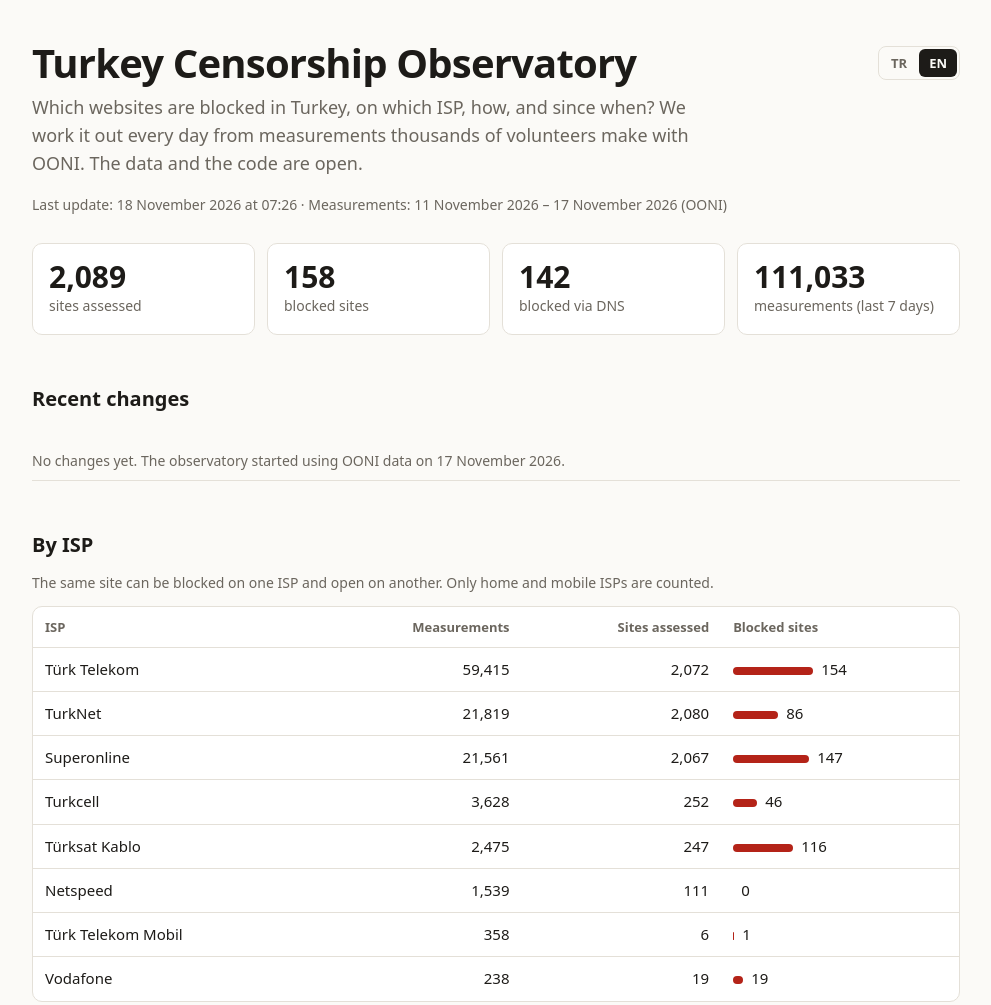
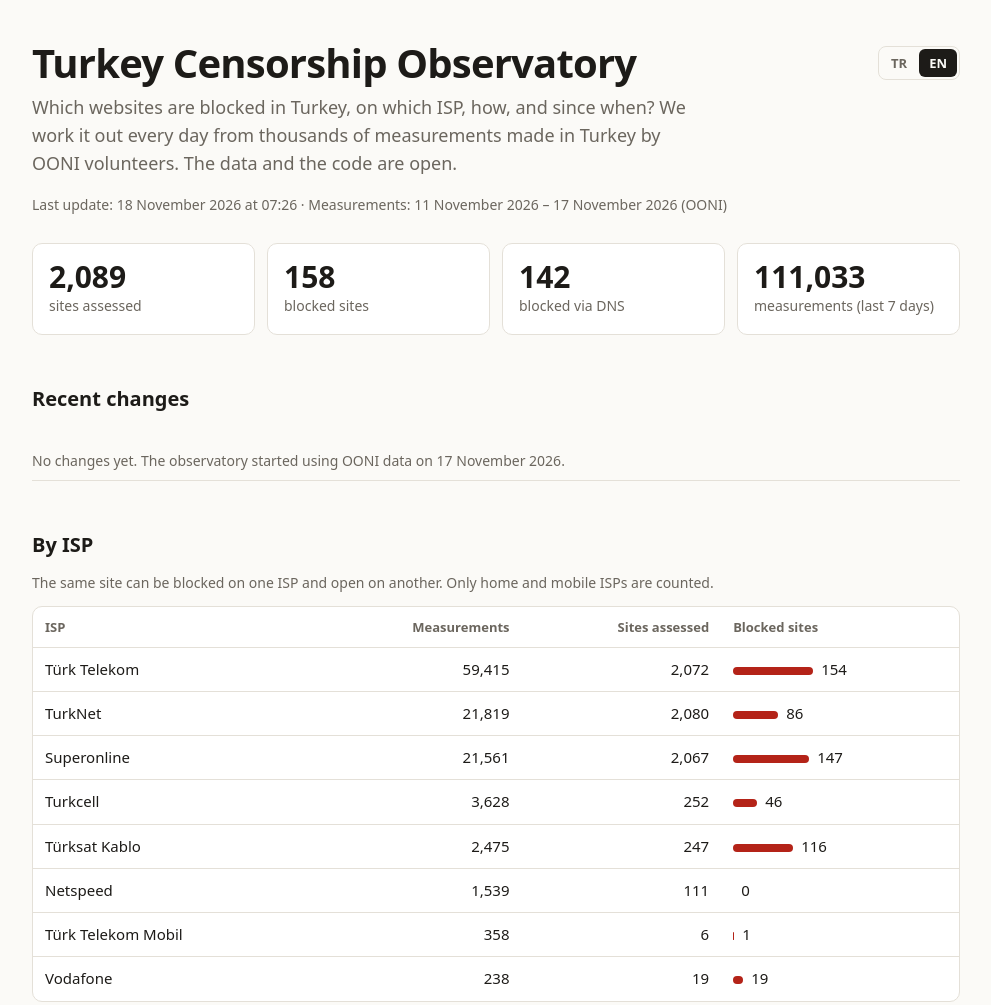
Before and after one commit to cybergah/sansur-gozlemevi, a plain HTML site: page site/index.html in a window 1280 px wide. Shown: the top 1005 px of the page, without its empty margins (144-1135 px from the left). Drawn offline with Linux system fonts and the light colour scheme; no server answers; files whose address does not match are found by name.

Commit message:
Paylaşım görseli; giriş metninde ölçüm sayısı doğru ifade edildi

```diff
--- a/site/index.html
+++ b/site/index.html
@@ -9,6 +9,11 @@
 <meta property="og:title" content="Turkey Censorship Observatory · Türkiye Sansür Gözlemevi">
 <meta property="og:description" content="Which websites are blocked in Turkey, on which ISP, how (DNS, IP or SNI) and since when. Updated daily from thousands of OONI measurements. Open data.">
 <meta property="og:url" content="https://cybergah.github.io/sansur-gozlemevi/">
+<meta property="og:image" content="https://cybergah.github.io/sansur-gozlemevi/og.png">
+<meta property="og:image:width" content="1200">
+<meta property="og:image:height" content="630">
+<meta property="og:image:alt" content="Turkey Censorship Observatory: which websites are blocked in Turkey, on which ISP, how, and since when.">
+<meta name="twitter:card" content="summary_large_image">
 <link rel="alternate" hreflang="tr" href="https://cybergah.github.io/sansur-gozlemevi/?lang=tr">
 <link rel="alternate" hreflang="en" href="https://cybergah.github.io/sansur-gozlemevi/?lang=en">
 <style>
@@ -74,7 +79,7 @@
 <body>
 <main>
   <div class="top"><h1 data-i18n="baslik">Türkiye Sansür Gözlemevi</h1><div class="lang" role="group" aria-label="Dil / Language"><button type="button" data-lang="tr">TR</button><button type="button" data-lang="en">EN</button></div></div>
-  <p class="lead" data-i18n="giris">Türkiye'de hangi siteler engelli, hangi operatörde, nasıl ve ne zamandan beri? Binlerce gönüllünün OONI ile yaptığı ölçümlerden her gün çıkarıyoruz. Veriler ve kod açık.</p>
+  <p class="lead" data-i18n="giris">Türkiye'de hangi siteler engelli, hangi operatörde, nasıl ve ne zamandan beri? OONI gönüllülerinin Türkiye'den yaptığı binlerce ölçümden her gün çıkarıyoruz. Veriler ve kod açık.</p>
   <p class="meta" id="meta" data-i18n="yukleniyor">Yükleniyor…</p>
 
   <div class="stats">
@@ -141,7 +146,7 @@ const LOC = DIL === "tr" ? "tr-TR" : "en-GB";
 // Sabit metinlerin İngilizcesi. Türkçesi sayfanın kendisinde.
 const EN = {
   baslik: "Turkey Censorship Observatory",
-  giris: "Which websites are blocked in Turkey, on which ISP, how, and since when? We work it out every day from measurements thousands of volunteers make with OONI. The data and the code are open.",
+  giris: "Which websites are blocked in Turkey, on which ISP, how, and since when? We work it out every day from thousands of measurements made in Turkey by OONI volunteers. The data and the code are open.",
   yukleniyor: "Loading…",
   olculen: "sites assessed",
   engelli: "blocked sites",
```
Also changed, not shown: site/og.png (added).
